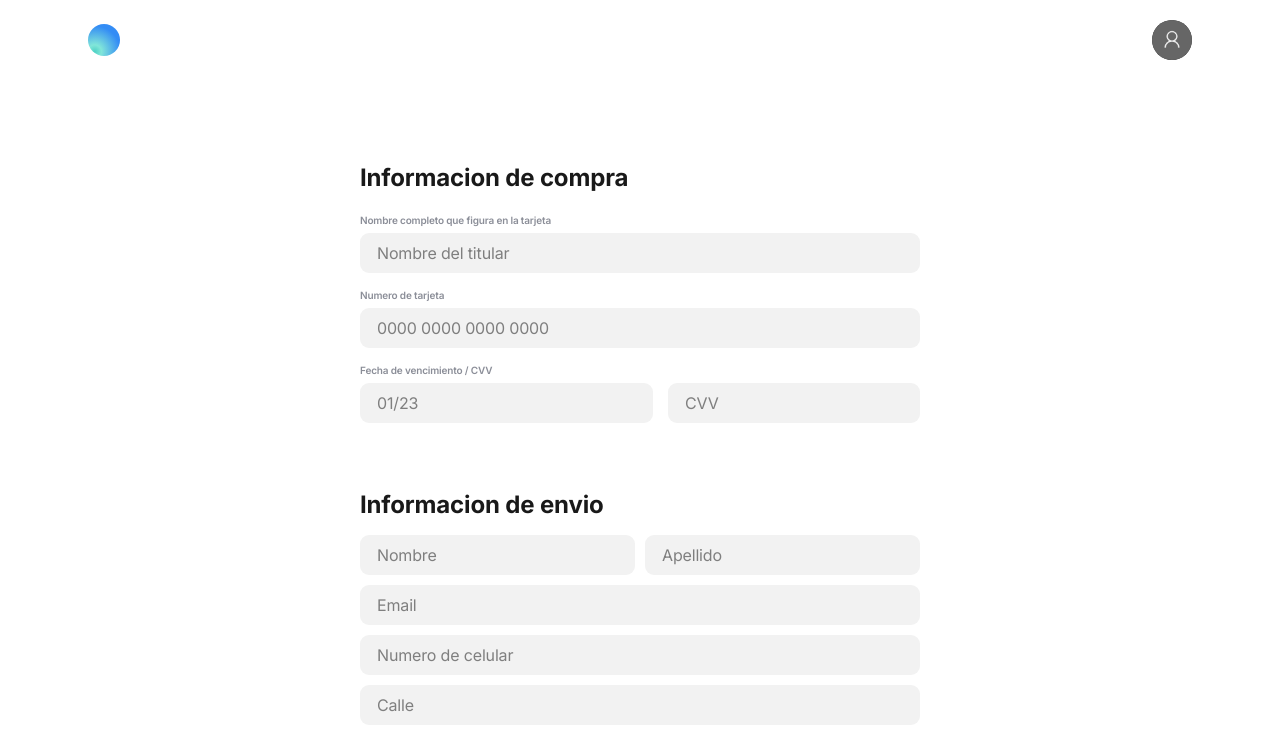
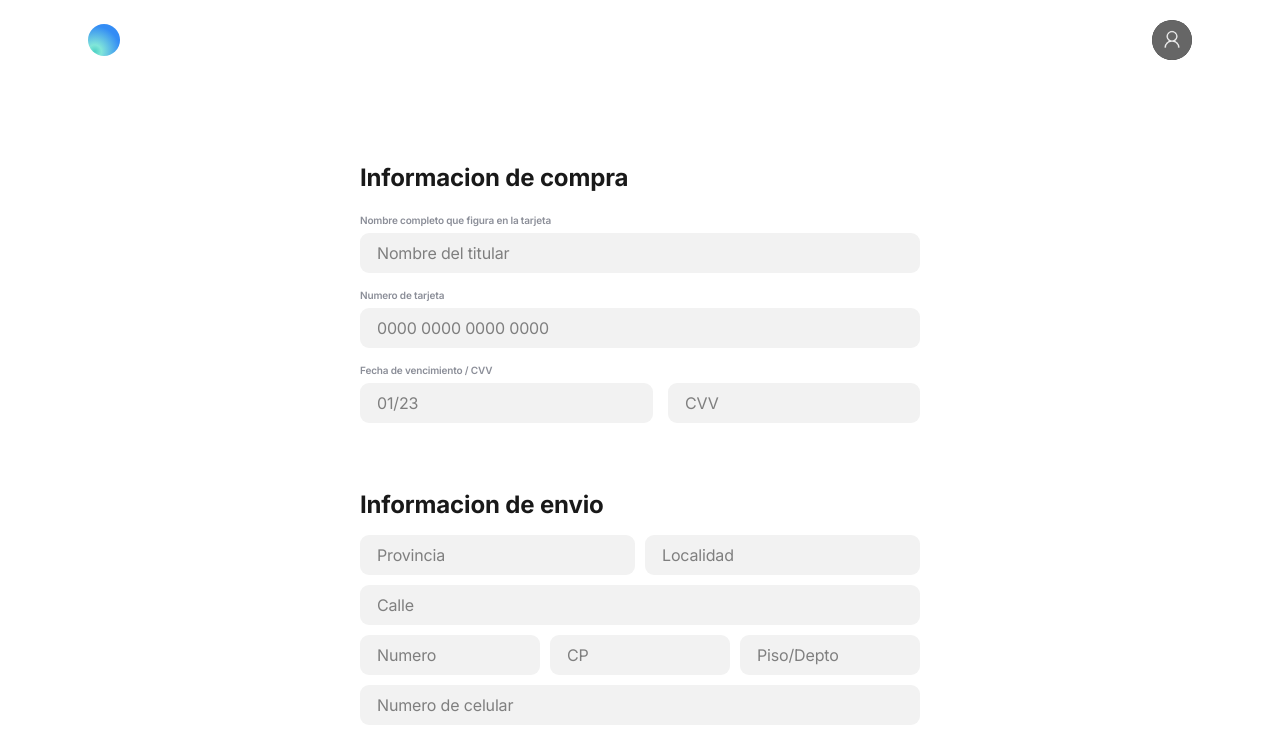
Before and after one commit to carlablanco/SIPI1-20231C-mayorista, a Next.js app in the folder al-por-menor/front-end/: page /pago-envio in a window 1280 px wide. Shown: the top 733 px of the page. Built offline with nearby package versions, Linux system fonts and the light colour scheme.

Commit message:
Cambio en informacion de envio

```diff
--- a/al-por-menor/front-end/app/pago-envio/page.tsx
+++ b/al-por-menor/front-end/app/pago-envio/page.tsx
@@ -26,23 +26,17 @@ export default function PagoEnvio() {
             <div>
             <h2>Informacion de envio</h2>
                 <form className="form">
+
                     <div className="flex nya">
                         <label className='nameEnvio'>
-                            <input required placeholder ="Nombre" type="text" className="input"/>
+                            <input required placeholder ="Provincia" type="text" className="input"/>
                         </label>
 
                         <label className='lastEnvio'>
-                            <input required placeholder="Apellido" type="text" className="input"/>
+                            <input required placeholder="Localidad" type="text" className="input"/>
                         </label>
                     </div>
 
-                    <label>
-                        <input required placeholder="Email" type="email" className="input"/>
-                    </label>
-
-                    <label>
-                        <input required type="tel" placeholder="Numero de celular" className="input"/>
-                    </label>
                     <label>
                         <input required type="text" placeholder="Calle" className="input"/>
                     </label>
@@ -58,6 +52,10 @@ export default function PagoEnvio() {
                         </label>
 
                     </div>
+
+                    <label>
+                        <input required type="tel" placeholder="Numero de celular" className="input"/>
+                    </label>
                     <label>
                         <textarea required placeholder="Mensaje adicional" className="input01"></textarea>
                     </label>
```
